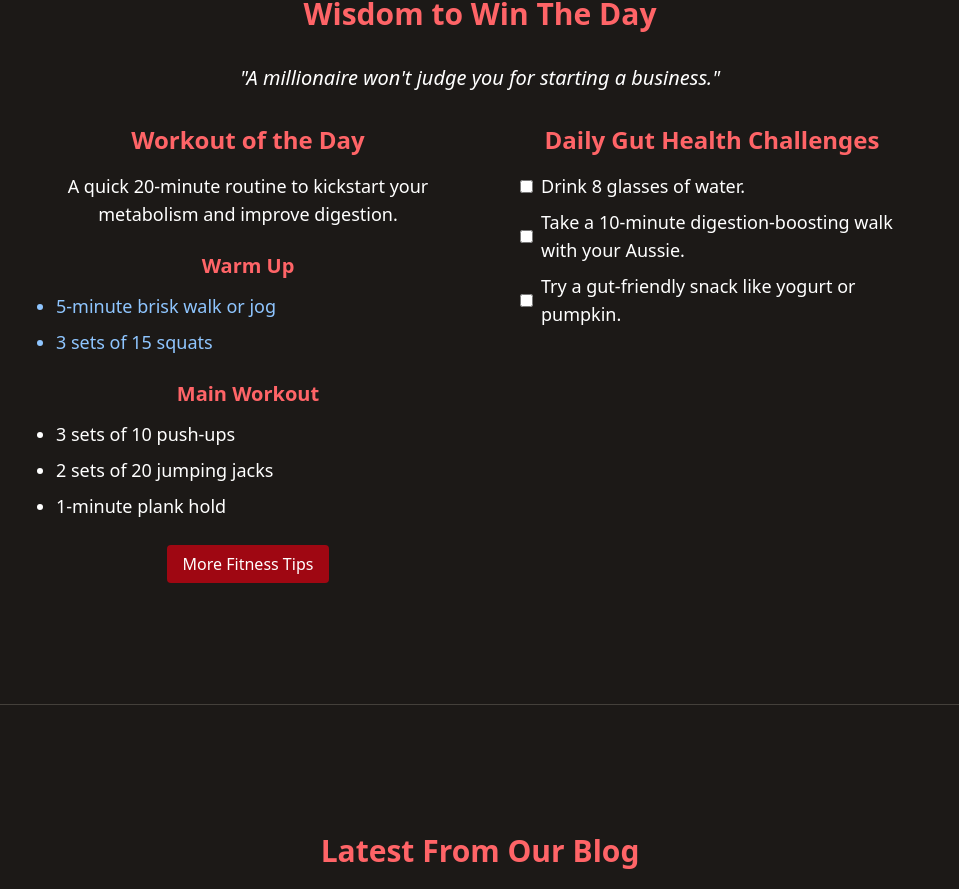
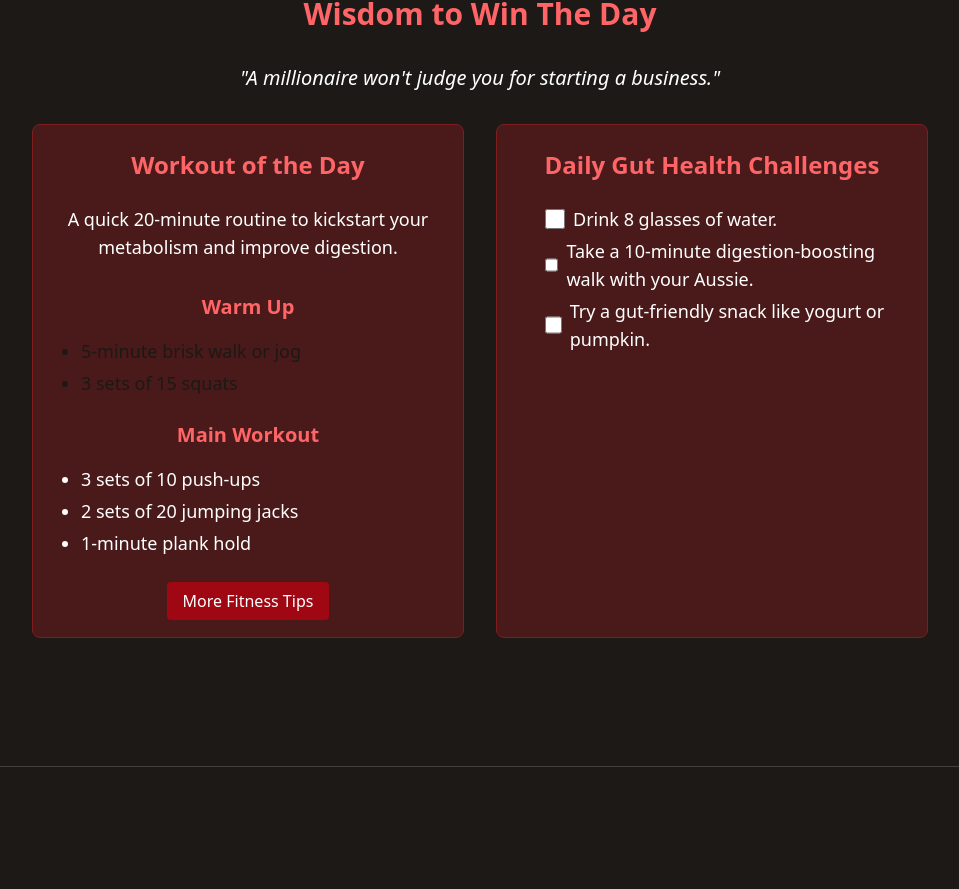
Before and after one commit to aussiegutpack/AussieGutPack, a React (Vite) app: page / in a window 1280 px wide. Shown: the part 1097-1986 px from the top of the page, without its empty margins (160-1119 px from the left). Built offline with nearby package versions, Linux system fonts and the light colour scheme; no server answers; the database is empty.

Commit message:
Added background to 'Daily' section. Shortened the spacing of bullet points

```diff
--- a/src/pages/Home.jsx
+++ b/src/pages/Home.jsx
@@ -451,7 +451,10 @@ function Home() {
             {/* Two-column layout for Workout and Challenges */}
             <div className="grid grid-cols-1 md:grid-cols-2 gap-8 max-w-4xl mx-auto">
               {/* Workout of the Day */}
-              <section aria-labelledby="workout-heading">
+              <section
+                className="workout-section"
+                aria-labelledby="workout-heading"
+              >
                 <h3
                   id="workout-heading"
                   className={`text-2xl font-semibold mb-4 transition-colors duration-300 ease-in-out ${
@@ -476,7 +479,7 @@ function Home() {
                 </h4>
                 <ul
                   className={`text-left list-disc pl-6 mb-6 transition-colors duration-300 ease-in-out ${
-                    isDarkMode ? "text-blue-300" : "text-blue-600"
+                    isDarkMode ? "text-white-300" : "text-white-600"
                   }`}
                 >
                   {(content.currentWorkout.warmup || []).map(
@@ -510,7 +513,7 @@ function Home() {
                 <Button
                   to="/fitness-tips"
                   variant="primary"
-                  className={`mx-auto ${
+                  className={`mx-auto btn-primary ${
                     isDarkMode
                       ? "bg-red-800 text-white hover:bg-red-900"
                       : "bg-red-800 text-white hover:bg-red-900"
@@ -520,9 +523,11 @@ function Home() {
                   More Fitness Tips
                 </Button>
               </section>
-
               {/* Daily Gut Health Challenges */}
-              <section aria-labelledby="challenges-heading">
+              <section
+                className="challenges-section"
+                aria-labelledby="challenges-heading"
+              >
                 <h3
                   id="challenges-heading"
                   className={`text-2xl font-semibold mb-4 transition-colors duration-300 ease-in-out ${
@@ -535,6 +540,7 @@ function Home() {
                   className={`text-left list-disc pl-6 mb-4 transition-colors duration-300 ease-in-out ${
                     isDarkMode ? "text-white" : "text-red-600"
                   }`}
+                  role="list"
                 >
                   {(content.dailyChallenges || []).map((challenge, index) => (
                     <li
@@ -548,6 +554,7 @@ function Home() {
                         onChange={() => toggleChallenge(index)}
                         className="mr-2"
                         aria-label={`Mark challenge as completed: ${challenge}`}
+                        aria-checked={completedChallenges.includes(index)}
                       />
                       <label htmlFor={`challenge-${index}`}>{challenge}</label>
                     </li>
--- a/src/styles/global.css
+++ b/src/styles/global.css
@@ -317,3 +317,138 @@ body:has(.mini-cart-sidebar.translate-x-0) {
   clip: rect(0, 0, 0, 0);
   border: 0;
 }
+
+/* Add focus styles for accessibility */
+a:focus,
+button:focus,
+input:focus {
+  outline: 2px solid #ff0000; /* Red outline for visibility (matches your theme) */
+  outline-offset: 2px;
+}
+
+/* Ensure focus styles are visible in dark mode */
+.dark a:focus,
+.dark button:focus,
+.dark input:focus {
+  outline: 2px solid #ff6666; /* Lighter red for dark mode */
+  outline-offset: 2px;
+}
+
+/* Remove default browser outline (optional, if you want custom styles only) */
+a:focus:not(:focus-visible),
+button:focus:not(:focus-visible),
+input:focus:not(:focus-visible) {
+  outline: none;
+}
+
+/* Ensure focus is visible for keyboard users */
+a:focus-visible,
+button:focus-visible,
+input:focus-visible {
+  outline: 2px solid #ff0000;
+  outline-offset: 2px;
+}
+
+.dark a:focus-visible,
+.dark button:focus-visible,
+.dark input:focus-visible {
+  outline: 2px solid #ff6666;
+  outline-offset: 2px;
+}
+
+/* Container for Workout and Challenges sections */
+.workout-section,
+.challenges-section {
+  padding: 1.5rem; /* Increased padding for better spacing */
+  border-radius: 8px; /* Rounded corners for a softer look */
+  transition: transform 0.2s ease-in-out, box-shadow 0.2s ease-in-out;
+}
+
+/* Hover effect for sections */
+.workout-section:hover,
+.challenges-section:hover {
+  transform: translateY(-4px); /* Slight lift on hover */
+  box-shadow: 0 4px 12px rgba(0, 0, 0, 0.1); /* Subtle shadow on hover */
+}
+
+/* Light mode styles */
+.workout-section {
+  background-color: #ffe6e6; /* Softer red background */
+  border: 1px solid #fecaca; /* Subtle red border */
+}
+
+.challenges-section {
+  background-color: #ffe6e6;
+  border: 1px solid #fecaca;
+}
+
+/* Dark mode styles */
+.dark .workout-section,
+.dark .challenges-section {
+  background-color: #4a1a1a; /* Deep red background for dark mode */
+  border: 1px solid #7f1d1d; /* Darker red border */
+}
+
+/* Hover effect for list items */
+.workout-section ul li,
+.challenges-section ul li {
+  transition: background-color 0.2s ease-in-out;
+  margin-bottom: 0.25rem; /* Updated: Reduced vertical spacing between bullets from 0.5rem (8px) to 0.25rem (4px) */
+}
+
+.workout-section ul li:hover,
+.challenges-section ul li:hover {
+  background-color: rgba(255, 99, 99, 0.1); /* Light red tint on hover */
+}
+
+.dark .workout-section ul li:hover,
+.dark .challenges-section ul li:hover {
+  background-color: rgba(
+    255,
+    99,
+    99,
+    0.2
+  ); /* Slightly more pronounced in dark mode */
+}
+
+/* Checkbox styling for Challenges section */
+.challenges-section input[type="checkbox"] {
+  width: 1.25rem;
+  height: 1.25rem;
+  accent-color: #ff0000; /* Red checkbox to match theme */
+  cursor: pointer;
+  transition: transform 0.1s ease-in-out;
+}
+
+.challenges-section input[type="checkbox"]:hover {
+  transform: scale(1.1); /* Slight scale on hover */
+}
+
+/* Button hover effect (override existing hover) */
+.workout-section .btn-primary {
+  transition: background-color 0.2s ease-in-out, transform 0.1s ease-in-out;
+}
+
+.workout-section .btn-primary:hover {
+  background-color: #b91c1c !important; /* Slightly lighter red on hover */
+  transform: scale(1.05); /* Slight scale on hover */
+}
+
+.dark .workout-section .btn-primary:hover {
+  background-color: #dc2626 !important; /* Brighter red in dark mode */
+}
+
+/* Adjust spacing for headings and paragraphs */
+.workout-section h3,
+.challenges-section h3 {
+  margin-bottom: 1.5rem; /* More space below heading */
+}
+
+.workout-section p,
+.challenges-section ul {
+  margin-bottom: 2rem; /* More space below description and list */
+}
+
+.workout-section h4 {
+  margin-bottom: 1rem; /* Consistent spacing for subheadings */
+}
```
